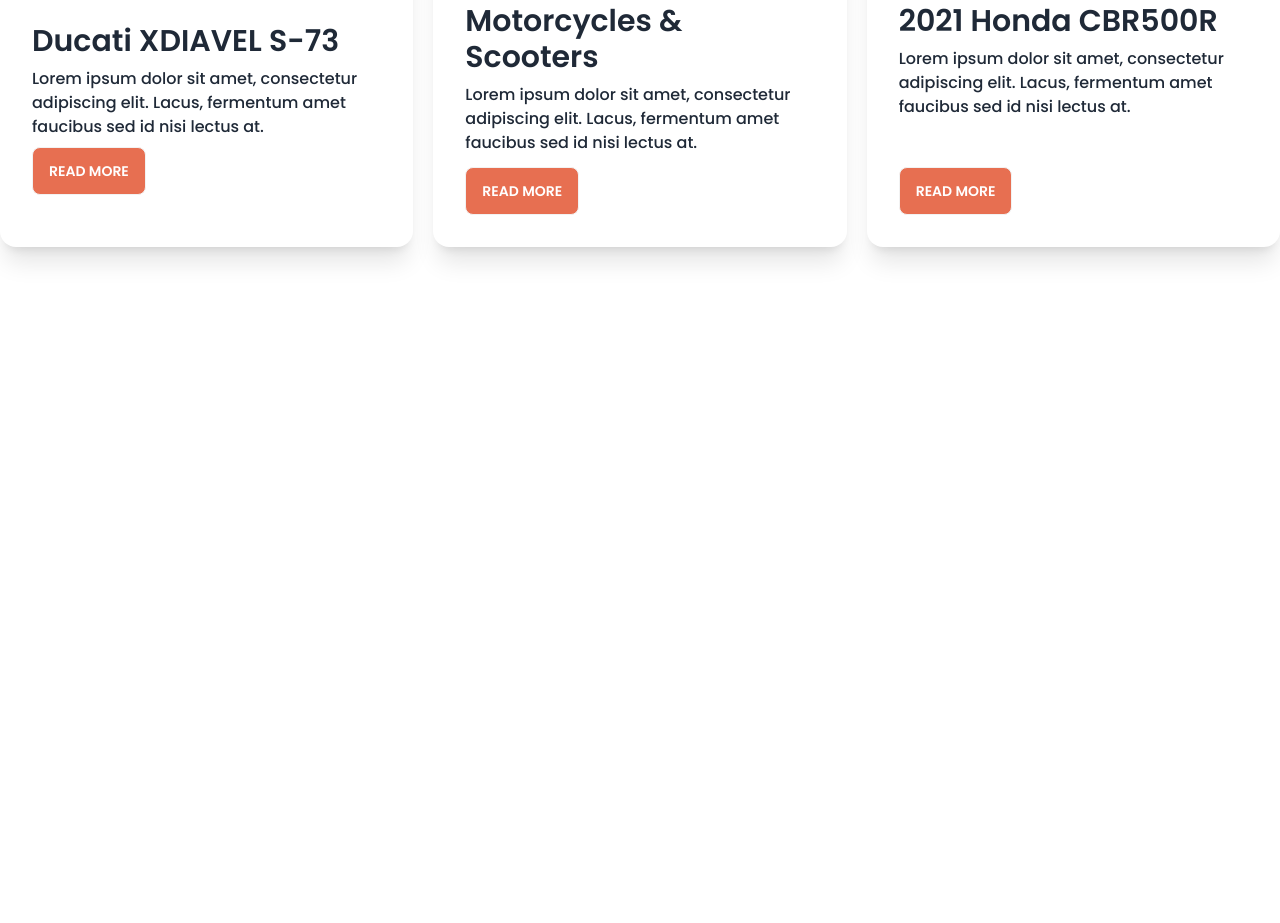
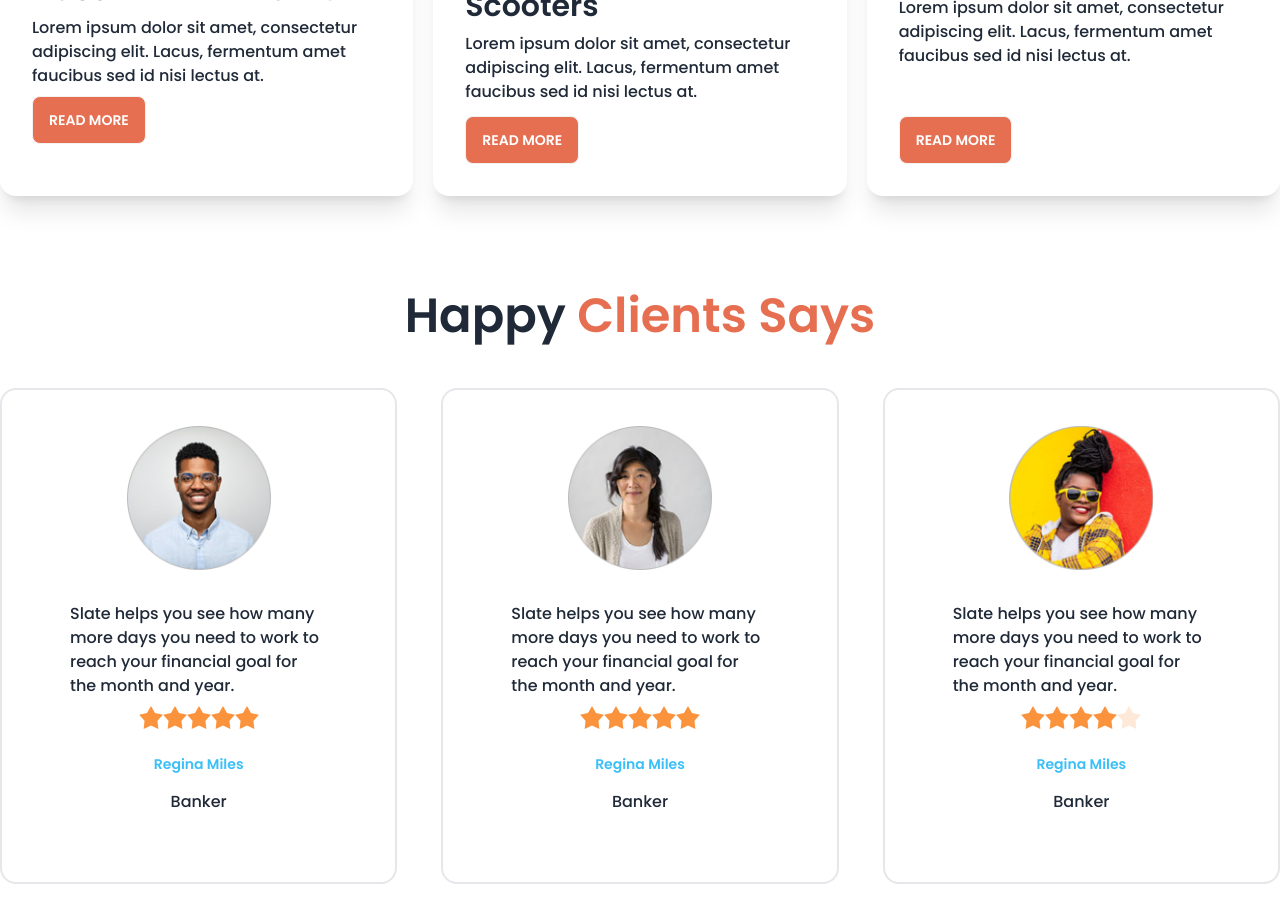
Before and after one commit to Sajid678/bikerzone-with-tailwind-daisyui, a plain HTML site: page index.html in a window 1280 px wide. Shown: the part 1719-2642 px from the top of the page. Before the commit the page ends 2062 px from the top, so only its background shows below. Drawn offline with nearby package versions, Linux system fonts and the light colour scheme; files whose address does not match are found by name.

Commit message:
add customer review

```diff
--- a/index.html
+++ b/index.html
@@ -166,7 +166,7 @@
           <h1 class=" text-3xl lg:text-5xl text-center "> Fetured Bikes In This Year</h1>
         <p class="text-xl text-center text-bike-primary-text py-5">Best bike collection</p>
         </div>
-        <div class="flex py-5  ">
+        <div class="grid gap-5  grid-col-1 md:grid-cols-2 lg:grid-cols-3  ">
          <div class="px-32 w-full"> <img src="images/others/feature-bike.png" alt="" ></div>
           <div class="px-32 w-full"> <img   src="images/others/feature-bike.png" alt=""></div>
           <div class="px-32 w-full"><img src="images/others/feature-bike.png" alt=""></div>
@@ -174,7 +174,7 @@
       </div>
       </section>
       <!-- latest bikes -->
-      <section class="my-24">
+      <section class=" my-15 lg: my-24">
 <h3 class="text-5xl mb-12 font-semibold text-center">latest News</h3>
 <div class="grid gap-5  grid-col-1 md:grid-cols-2 lg:grid-cols-3">
   <!-- first card -->
@@ -213,6 +213,79 @@
 </div>
 
       </section>
+      <!-- happy client -->
+      <section class="my-24" >
+        <h3 class="text-5xl mb-12 font-semibold text-center">Happy <span class="text-bike-primary">Clients Says</span></h3>
+        <div class="grid gap-11 grid-col-1 md:grid-cols-2 lg:grid-cols-3 ">
+          <!-- first review -->
+          <div class="card  bg-base-100 p-9 border-2 border-gray-200">
+            <figure><img class="w-36" src="/images/others/user-1.png" alt="user-1" /></figure>
+            <div class="card-body">
+
+              <p>Slate helps you see how
+                many more days you need
+                to work to reach your financial
+                goal for the month and year.</p>
+                <div class="rating justify-center">
+                  <input type="radio" name="rating-2" class="mask mask-star-2 bg-orange-400" />
+                  <input type="radio" name="rating-2" class="mask mask-star-2 bg-orange-400"  />
+                  <input type="radio" name="rating-2" class="mask mask-star-2 bg-orange-400" />
+                  <input type="radio" name="rating-2" class="mask mask-star-2 bg-orange-400" checked />
+                  <input type="radio" name="rating-2" class="mask mask-star-2 bg-orange-400" />
+                </div>
+              <div class=" text-center space-y-4 mt-4">
+              <h4 class="text-sm font-semibold text-info">Regina Miles</h4>
+              <p>Banker</p>
+              </div>
+            </div>
+          </div>
+ <!-- Second review -->
+ <div class="card  bg-base-100 p-9 border-2 border-gray-200">
+  <figure><img class="w-36" src="/images/others/user-2.png" alt="user-1" /></figure>
+  <div class="card-body">
+
+    <p>Slate helps you see how
+      many more days you need
+      to work to reach your financial
+      goal for the month and year.</p>
+      <div class="rating justify-center">
+        <input type="radio" name="rating-2" class="mask mask-star-2 bg-orange-400" />
+        <input type="radio" name="rating-2" class="mask mask-star-2 bg-orange-400"  />
+        <input type="radio" name="rating-2" class="mask mask-star-2 bg-orange-400" />
+        <input type="radio" name="rating-2" class="mask mask-star-2 bg-orange-400" checked />
+        <input type="radio" name="rating-2" class="mask mask-star-2 bg-orange-400" />
+      </div>
+    <div class=" text-center space-y-4 mt-4">
+    <h4 class="text-sm font-semibold text-info">Regina Miles</h4>
+    <p>Banker</p>
+    </div>
+  </div>
+</div>
+ <!-- third review -->
+ <div class="card  bg-base-100 p-9 border-2 border-gray-200">
+  <figure><img class="w-36" src="/images/others/user-3.png" alt="user-1" /></figure>
+  <div class="card-body">
+
+    <p>Slate helps you see how
+      many more days you need
+      to work to reach your financial
+      goal for the month and year.</p>
+      <div class="rating justify-center">
+        <input type="radio" name="rating-2" class="mask mask-star-2 bg-orange-400" />
+        <input type="radio" name="rating-2" class="mask mask-star-2 bg-orange-400"  />
+        <input type="radio" name="rating-2" class="mask mask-star-2 bg-orange-400" />
+        <input type="radio" name="rating-2" class="mask mask-star-2 bg-orange-400" checked />
+        <input type="radio" name="rating-2" class="mask mask-star-2 bg-orange-400" />
+      </div>
+    <div class=" text-center space-y-4 mt-4">
+    <h4 class="text-sm font-semibold text-info">Regina Miles</h4>
+    <p>Banker</p>
+    </div>
+  </div>
+</div>
+        </div>
+
+      </section>
     </main>
     <footer></footer>
 </body>
```
